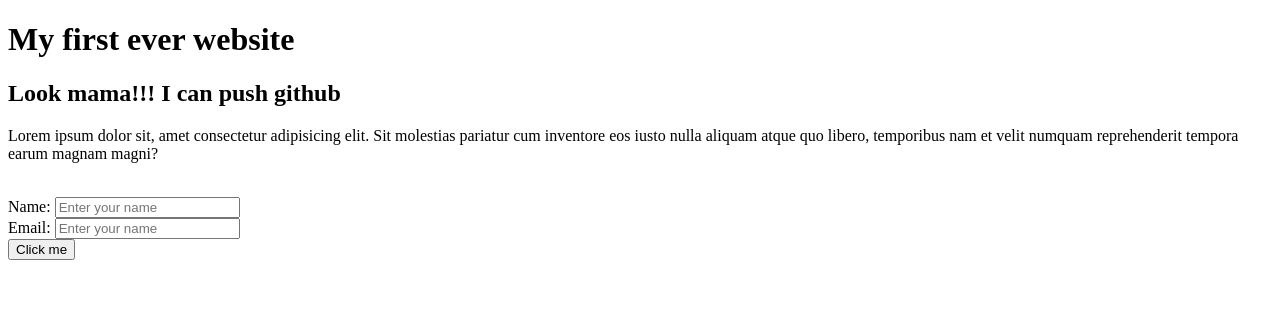
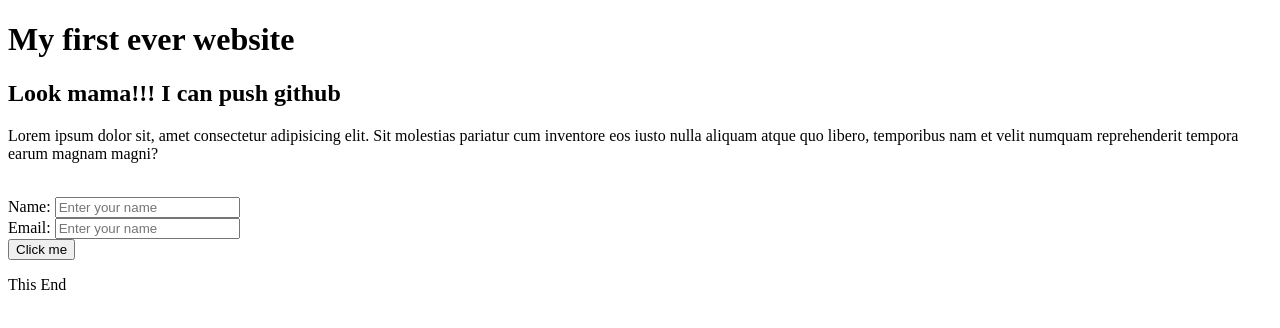
Before and after one commit to mjrgeorge/my_first_website, a plain HTML site: page index.html in a window 1280 px wide. Drawn offline with Linux system fonts and the light colour scheme.

Commit message:
Update index.html

```diff
--- a/index.html
+++ b/index.html
@@ -17,5 +17,6 @@
     <input type="email" placeholder="Enter your name">
     <br>
     <button type="submit">Click me</button>
+    <p>This End</p>
 </body>
 </html>
```
